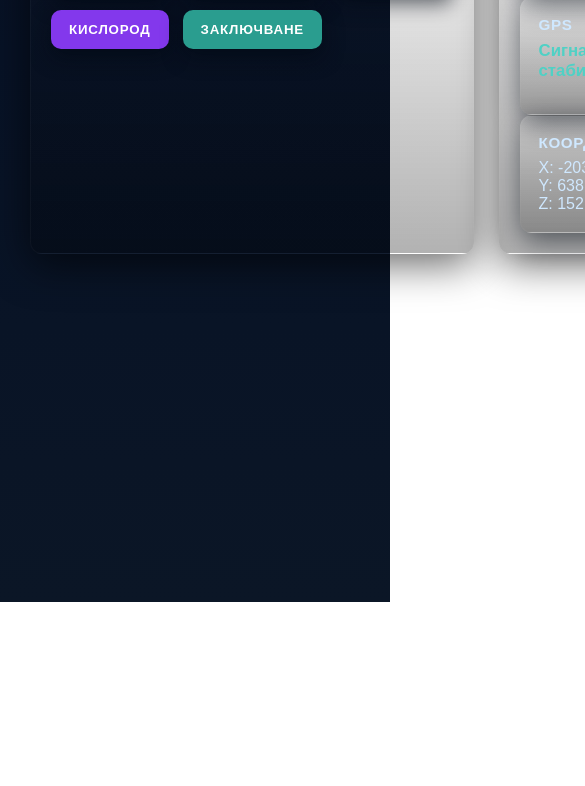
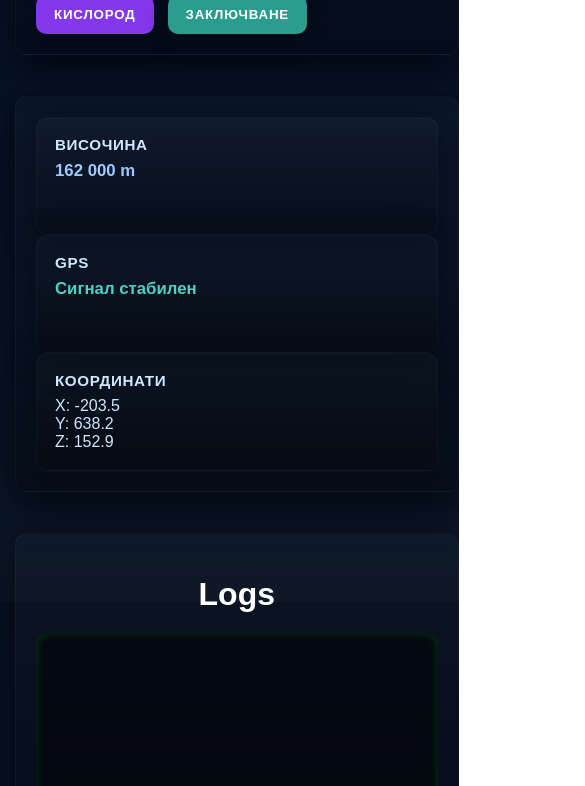
Before and after one commit to EmeraldGG-Dev/Proekt-po-codewars, a plain HTML site: page index.html in a window 390 px wide. Shown: the part 242-1028 px from the top of the page, 585 px wide, since content can reach past the window. Before the commit the page ends 844 px from the top, so only its background shows below. Drawn offline with Linux system fonts and the light colour scheme; a script that the page names is missing.

Commit message:
Съвместимост със телефони

```diff
--- a/index.html
+++ b/index.html
@@ -128,6 +128,18 @@
 			}
 			.coords {
 				color:#cfe8ff
+			}
+			@media (max-width: 1024px) {
+				.dashboard {
+					grid-template-columns: repeat(2, 1fr);
+				}
+			}
+			@media (max-width: 600px) {
+				.dashboard {
+					grid-template-columns: 1fr;
+					padding: 15px;
+					gap: 15px;
+				}
 			}
 		</style>
 	</head>
```
